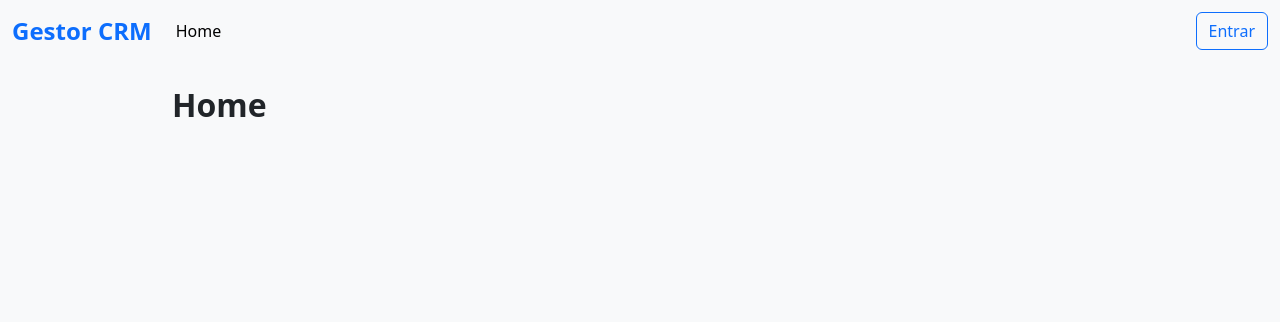
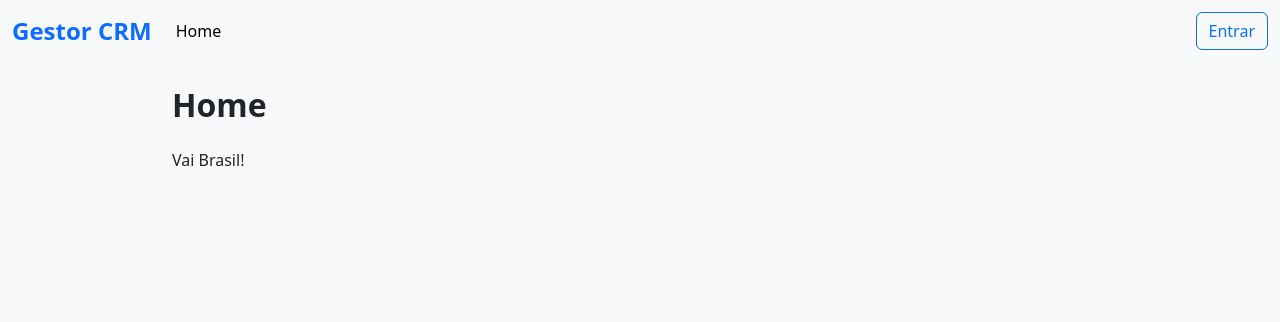
Before and after one commit to Gilgamashed/projeto_crm_final, a Django app: page / in a window 1280 px wide. Shown: the top 322 px of the page. Run offline with Django 5.2, Linux system fonts and the light colour scheme; parts of the project's set-up code (start-up, migrations or seed data) failed here and were passed over; some libraries are stand-ins or nearby versions.

```diff
--- a/projeto_crm_final/templates/projeto_crm_final/home.html
+++ b/projeto_crm_final/templates/projeto_crm_final/home.html
@@ -11,4 +11,5 @@
         </div>
       {% endfor %}
     {% endif %}
+<p> Vai Brasil!</p>
 {% endblock %}
```
